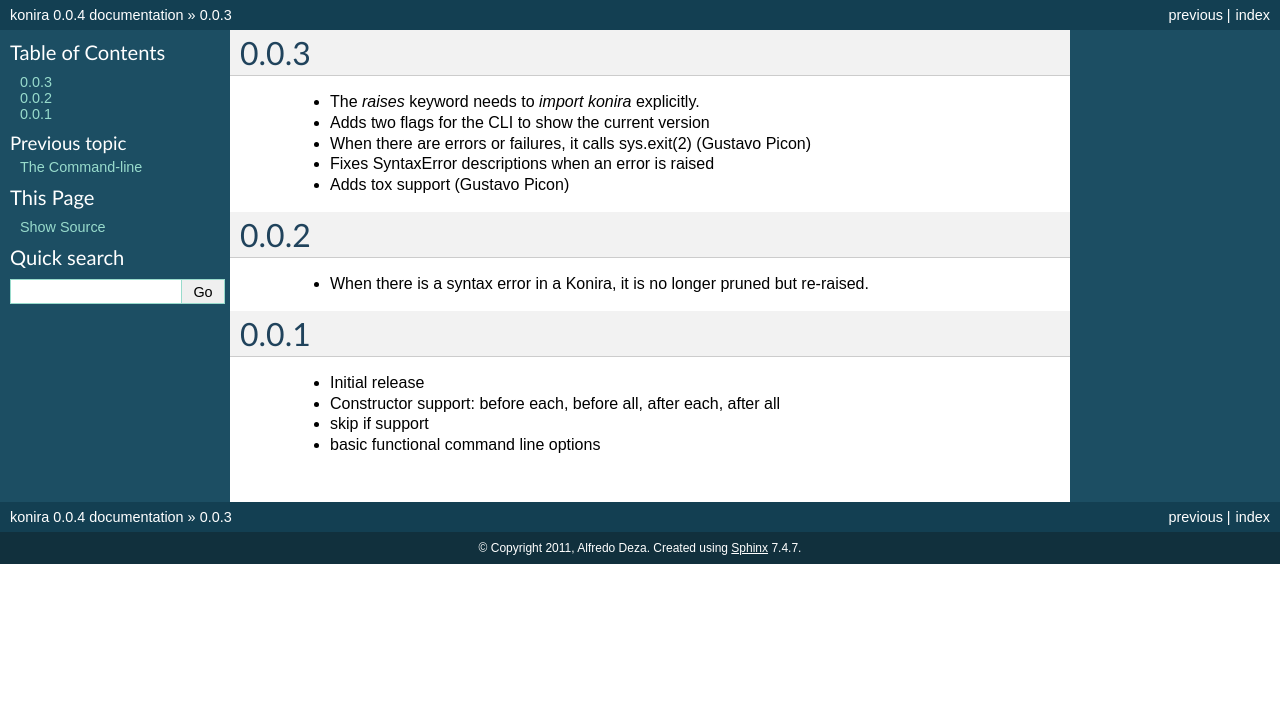
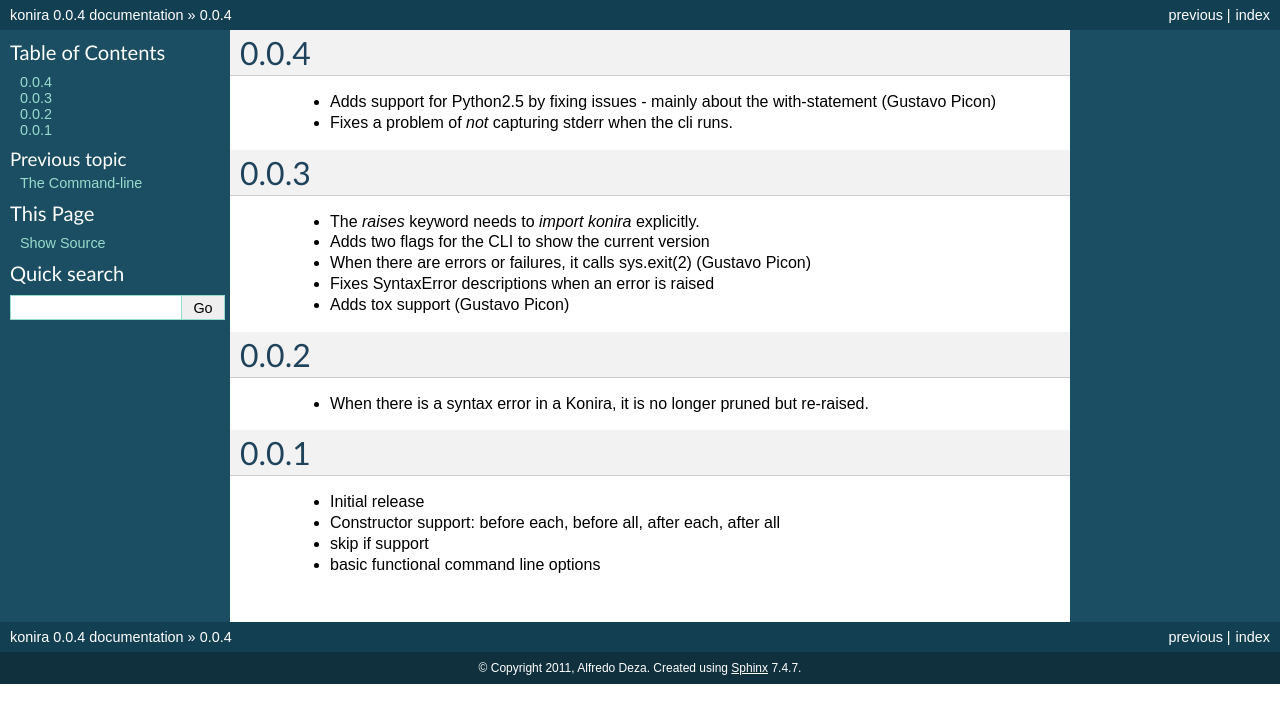
Before and after one commit to alfredodeza/konira, a Sphinx documentation site: the page built from docs/changelog.rst, in a window 1280 px wide. Shown: the top 723 px of the page. Built offline with Sphinx 7.4.7, drawn with Linux system fonts in a browser that asks for light colours.

Commit message:
updates the changelog

```diff
--- a/docs/changelog.rst
+++ b/docs/changelog.rst
@@ -1,4 +1,11 @@
 .. _changelog:
+
+0.0.4
+-----
+ * Adds support for Python2.5 by fixing issues - mainly about the
+   with-statement (Gustavo Picon)
+ * Fixes a problem of *not* capturing stderr when the cli runs.
+
 
 0.0.3
 -----
```
